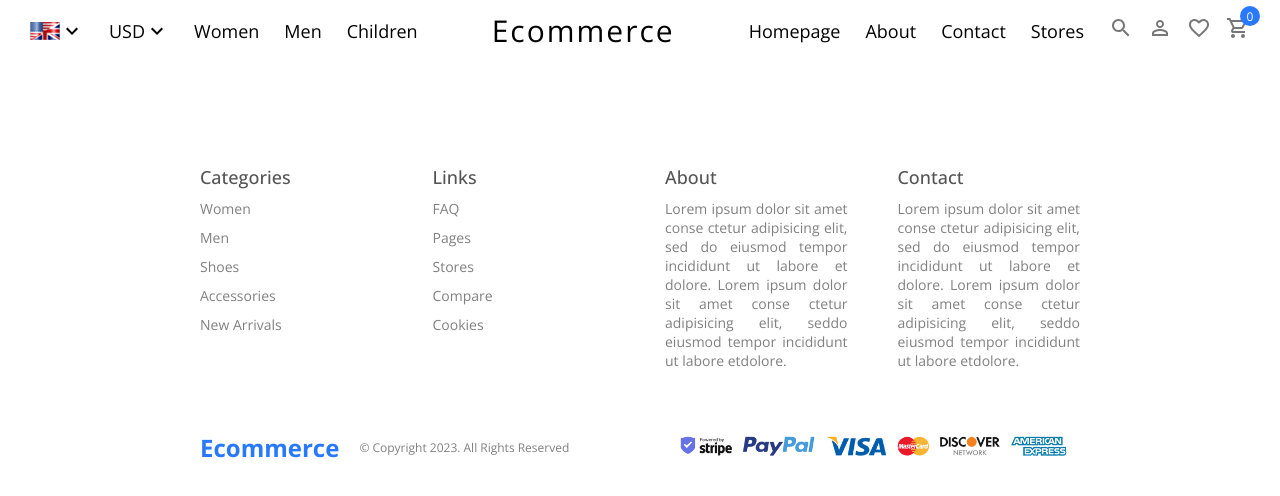
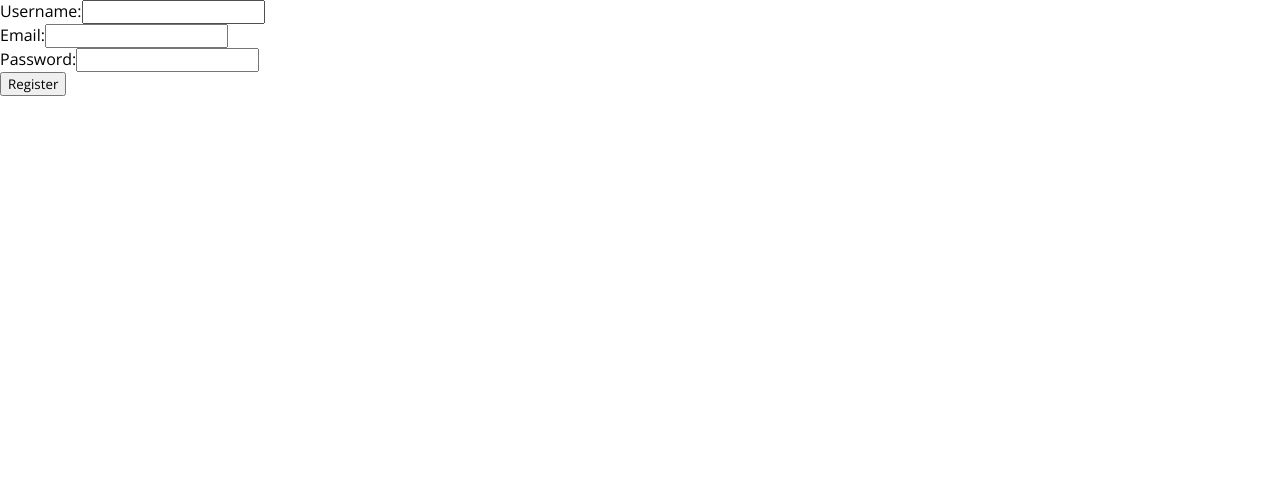
Before and after one commit to Rinaldo23/Ecom, a React (Create React App) app in the folder client/: page /register in a window 1280 px wide. Shown: the top 496 px of the page. Built offline with nearby package versions, Linux system fonts and the light colour scheme.

Commit message:
Login/Logout Implemented

```diff
--- a/client/src/App.js
+++ b/client/src/App.js
@@ -1,22 +1,36 @@
-import {BrowserRouter, Route, Routes} from "react-router-dom";
+import {BrowserRouter, Navigate, Outlet, Route, Routes} from "react-router-dom";
 import Navbar from "./components/Navbar/Navbar";
 import Footer from "./components/Footer/Footer";
 import Home from "./pages/Home/Home";
 import Products from "./pages/Products/Products";
 import Product from "./pages/Product/Product";
 import "./App.scss";
+import Login from "./pages/Login/Login";
+import Register from "./pages/Register/Register";
 
 function App() {
   return (
     <div className="app">
       <BrowserRouter>
-        <Navbar />
         <Routes>
-          <Route path="/" element={<Home />} />
-          <Route path="/products/:id" element={<Products />} />
-          <Route path="/product/:id" element={<Product />} />
+          <Route
+            element={
+              <>
+                <Navbar />
+                <Outlet />
+                <Footer />
+              </>
+            }
+          >
+            <Route exact path="/" element={<Home />} />
+            <Route exact path="/products/:id" element={<Products />} />
+            <Route exact path="/product/:id" element={<Product />} />
+          </Route>
+          <Route exact path="/login" element={<Login />} />
+          <Route exact path="/register" element={<Register />} />
+          <Route path="/*" element={<Navigate to="/" replace />} />
+          {/* <Route path="*" element={ <PageNotFound />} /> */}
         </Routes>
-        <Footer />
       </BrowserRouter>
     </div>
   );
--- a/client/src/components/List/List.jsx
+++ b/client/src/components/List/List.jsx
@@ -3,20 +3,18 @@ import "./List.scss";
 import Card from "../Card/Card";
 import useFetch from "../../hooks/useFetch";
 
-const List = ({subCats ,maxPrice, sort}) => {
+const List = ({subCats, maxPrice, sort, catId}) => {
   const {data, loading, error} = useFetch(
-    `/products?populate=*${subCats.map(
+     `/products?populate=*&[filters][categories][id]=${catId}${subCats.map(
       (item) => `&[filters][sub_categories][id][$eq]=${item}`
     )}&[filters][price][$lte]=${maxPrice}&sort=price:${sort}`
   );
 
-  console.log(subCats);
-
   return (
     <div className="list">
-      {data?.map((item) => (
-        <Card item={item} key={item.id} />
-      ))}
+      {loading
+        ? "loading"
+        : data?.map((item) => <Card item={item} key={item.id} />)}
     </div>
   );
 };
--- a/client/src/components/Navbar/Navbar.jsx
+++ b/client/src/components/Navbar/Navbar.jsx
@@ -5,13 +5,26 @@ import SearchIcon from "@mui/icons-material/Search";
 import PersonOutlineOutlinedIcon from "@mui/icons-material/PersonOutlineOutlined";
 import FavoriteBorderOutlinedIcon from "@mui/icons-material/FavoriteBorderOutlined";
 import ShoppingCartOutlinedIcon from "@mui/icons-material/ShoppingCartOutlined";
-import {Link} from "react-router-dom";
+import {Link, useNavigate} from "react-router-dom";
 import Cart from "../Cart/Cart";
-import {useSelector} from "react-redux";
+import {useDispatch, useSelector} from "react-redux";
+import { logout } from "../../redux/authReducer";
 
 const Navbar = () => {
   const [open, setOpen] = useState(false);
   const products = useSelector((state) => state.cart.products);
+  const dispatch = useDispatch();
+  const user = useSelector((state) => state.user.currentUser);
+  const navigate = useNavigate();
+  //console.log(products)
+  const handleLogout = () => {
+    console.log("click");
+    console.log(user);
+    if (user) {
+      dispatch(logout());
+      navigate("/");
+    }
+  };
 
   return (
     <div className="navbar">
@@ -26,12 +39,12 @@ const Navbar = () => {
             <KeyboardArrowDownIcon />
           </div>
           <div className="item">
-            <Link className="link" to="/products/1">
+            <Link className="link" to="/products/5">
               Women
             </Link>
           </div>
           <div className="item">
-            <Link className="link" to="/products/2">
+            <Link className="link" to="/products/6">
               Men
             </Link>
           </div>
@@ -53,14 +66,16 @@ const Navbar = () => {
             </Link>
           </div>
           <div className="item">
-            <Link className="link" to="/">
-              About
+            <Link className="link" to="/register">
+              Register
             </Link>
           </div>
           <div className="item">
-            <Link className="link" to="/">
-              Contact
-            </Link>
+            {!user ? <Link className="link" to="/login">
+              Login
+            </Link> : <Link className="link" to="/login" onClick={handleLogout}>
+              Logout
+            </Link>}
           </div>
           <div className="item">
             <Link className="link" to="/">
@@ -69,7 +84,9 @@ const Navbar = () => {
           </div>
           <div className="icons">
             <SearchIcon />
-            <PersonOutlineOutlinedIcon />
+            <span>
+              <PersonOutlineOutlinedIcon />
+            </span>
             <FavoriteBorderOutlinedIcon />
             <div className="cartIcon" onClick={() => setOpen(!open)}>
               <ShoppingCartOutlinedIcon />
--- /dev/null
+++ b/client/src/pages/Login/Login.jsx
@@ -0,0 +1,71 @@
+import axios from "axios";
+import React, {useState} from "react";
+import {useDispatch} from "react-redux";
+import {useNavigate, useRouteError} from "react-router-dom";
+import {makeRequest} from "../../makeRequest";
+import {loginCall} from "../../redux/apiCalls";
+import {loginSuccess} from "../../redux/authReducer";
+// import "./Login.scss";
+const Login = () => {
+  const navigate = useNavigate();
+
+  const [userData, setUserData] = useState({
+    identifier: "",
+    password: "",
+  });
+
+  const dispatch = useDispatch();
+
+  const handleSubmit = async (e) => {
+    e.preventDefault();
+    console.log(userData.identifier);
+    loginCall(dispatch, userData);
+    axios
+      .post("http://localhost:1337/api/auth/local", {
+        identifier: userData.identifier,
+        password: userData.password,
+      })
+      .then((response) => {
+        console.log("User profile", response.data.user);
+        console.log("User token", response.data.jwt);
+
+        dispatch(loginSuccess(response.data.user));
+        navigate("/")
+      })
+      .catch((error) => {
+        console.log("An error occurred:", error.response);
+      });
+  };
+
+  const handleChange = (e) => {
+    const {name, value} = e.target;
+    setUserData({...userData, [name]: value});
+  };
+
+  return (
+    <form onSubmit={handleSubmit}>
+      <br />
+      <label>
+        Email:
+        <input
+          type="text"
+          name="identifier"
+          onChange={(e) => handleChange(e)}
+        />
+      </label>
+      <br />
+      <label>
+        Password:
+        <input
+          type="password"
+          name="password"
+          onChange={(e) => handleChange(e)}
+        />
+      </label>
+      <br />
+      <button>Login</button>
+    </form>
+  );
+};
+
+export default Login;
--- a/client/src/pages/Products/Products.jsx
+++ b/client/src/pages/Products/Products.jsx
@@ -11,7 +11,9 @@ const Products = () => {
   const [sort, setSort] = useState("asc");
   const [selectedSubCats, setSelectedSubCats] = useState([]);
 
-  const {data, loading, error} = useFetch(`/sub-categories`);
+  const {data, loading, error} = useFetch(`/sub-categories?[filters][categories][id][$eq]=${catId}`);
+  console.log(catId)
+  console.log(data)
 
   const handleChange = (e) => {
     const value = e.target.value;
@@ -84,7 +86,7 @@ const Products = () => {
           src="https://images.pexels.com/photos/1074535/pexels-photo-1074535.jpeg?auto=compress&cs=tinysrgb&w=1600"
           alt=""
         />
-        <List subCats={selectedSubCats} maxPrice={maxPrice} sort={sort}/>
+        <List catId={catId} maxPrice={maxPrice} sort={sort} subCats={selectedSubCats}/>
       </div>
     </div>
   );
--- /dev/null
+++ b/client/src/pages/Register/Register.jsx
@@ -0,0 +1,63 @@
+import axios from "axios";
+import React, {useState} from "react";
+import {useNavigate, useRouteError} from "react-router-dom";
+import {makeRequest} from "../../makeRequest";
+// import "./Register.scss";
+const Register = () => {
+  const navigate = useNavigate();
+  const [userData, setUserData] = useState({
+    username: "",
+    email: "",
+    password: "",
+  });
+
+  const handleSubmit = async (e) => {
+    e.preventDefault();
+    console.log(userData.username);
+    axios
+      .post("http://localhost:1337/api/auth/local/register", {
+        username: userData.username,
+        email: userData.email,
+        password: userData.password,
+      })
+      .then((response) => {
+        console.log("User profile", response.data.user);
+        console.log("User token", response.data.jwt);
+      })
+      .catch((error) => {
+        console.log("An error occurred:", error.response);
+      });
+  };
+
+  const handleChange = (e) => {
+    const {name, value} = e.target;
+    setUserData({...userData, [name]: value});
+  };
+
+  return (
+    <form onSubmit={handleSubmit}>
+      <label>
+        Username:
+        <input type="text" name="username" onChange={(e) => handleChange(e)} />
+      </label>
+      <br />
+      <label>
+        Email:
+        <input type="text" name="email" onChange={(e) => handleChange(e)} />
+      </label>
+      <br />
+      <label>
+        Password:
+        <input
+          type="password"
+          name="password"
+          onChange={(e) => handleChange(e)}
+        />
+      </label>
+      <br />
+      <button>Register</button>
+    </form>
+  );
+};
+
+export default Register;
--- /dev/null
+++ b/client/src/redux/apiCalls.js
@@ -0,0 +1,26 @@
+import axios from "axios";
+import {loginFailure, loginStart, loginSuccess} from "./authReducer";
+
+export const loginCall = async (dispatch, user) => {
+  console.log(user);
+  dispatch(loginStart());
+  console.log("api call start");
+  try {
+    const identifier = user.identifier;
+    const password = user.password;
+    console.log(identifier, password);
+    console.log("api called");
+    //const res = await publicRequest.post("/auth/login", {username : username, password : password});
+    const res = axios.post("http://localhost:1337/api/auth/local", {
+      identifier: user.identifier,
+      password: user.password,
+    });
+    console.log("res : ", res);
+    dispatch(loginSuccess(res.data));
+    console.log("login success");
+    return;
+  } catch (err) {
+    console.log("loginFailure api : ", err);
+    dispatch(loginFailure());
+  }
+};
--- /dev/null
+++ b/client/src/redux/authReducer.js
@@ -0,0 +1,33 @@
+import {createSlice} from "@reduxjs/toolkit";
+
+const userSlice = createSlice({
+  name: "user",
+  initialState: {
+    currentUser: null,
+    isFetching: false,
+    error: false,
+  },
+  reducers: {
+    loginStart: (state) => {
+      state.isFetching = true;
+      state.error = false;
+    },
+    loginSuccess: (state, action) => {
+      // console.log("Action",action.payload)
+      state.currentUser = action.payload;
+      state.isFetching = false;
+    },
+    loginFailure: (state) => {
+      state.error = true;
+      state.isFetching = false;
+    },
+    logout: (state) => {
+      state.currentUser = null;
+      state.isFetching = false;
+    },
+  },
+});
+
+export const {loginStart, loginSuccess, loginFailure, logout} =
+  userSlice.actions;
+export default userSlice.reducer;
--- a/client/src/redux/store.js
+++ b/client/src/redux/store.js
@@ -1,5 +1,6 @@
 import cartReducer from "./cartReducer";
-import { configureStore } from "@reduxjs/toolkit";
+import authReducer from "./authReducer";
+import {combineReducers, configureStore} from "@reduxjs/toolkit";
 import {
   persistStore,
   persistReducer,
@@ -18,12 +19,15 @@ const persistConfig = {
   storage,
 };
 
-const persistedReducer = persistReducer(persistConfig, cartReducer);
+const rootReducer = combineReducers({
+  user: authReducer,
+  cart: cartReducer,
+});
+
+const persistedReducer = persistReducer(persistConfig, rootReducer);
 
 export const store = configureStore({
-  reducer: {
-    cart: persistedReducer,
-  },
+  reducer: persistedReducer,
   middleware: (getDefaultMiddleware) =>
     getDefaultMiddleware({
       serializableCheck: {
```
Also changed, not shown: client/src/components/Cart/Cart.jsx (+12 -3 lines).
